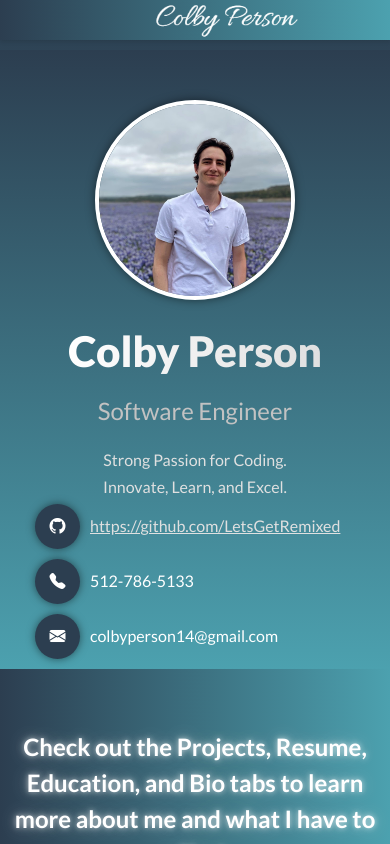
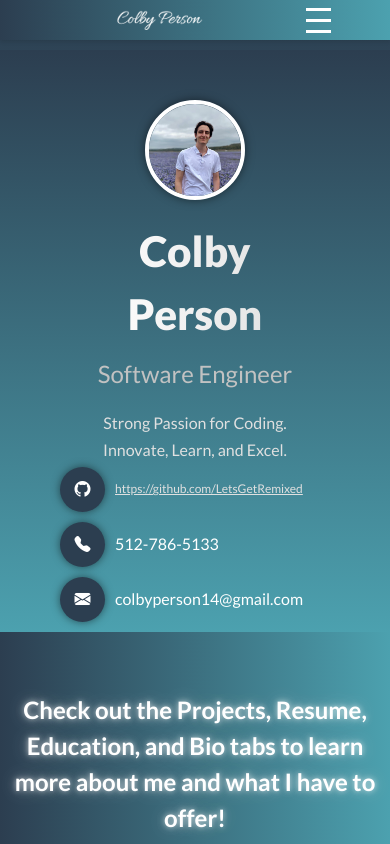
Before and after one commit to LetsGetRemixed/PersonalWebsite, a React (Create React App) app in the folder colby-person/: page / in a window 390 px wide. Built offline with nearby package versions, Linux system fonts and the light colour scheme; a web font is replaced by a local one.

Commit message:
more presentable phone screen

```diff
--- a/colby-person/src/components/Navigationbar/Navbar.css
+++ b/colby-person/src/components/Navigationbar/Navbar.css
@@ -86,16 +86,22 @@
     .navbar-container{
         height:40px;
         padding: 20px;
+        display:flex;
+        align-items:center;
     }
     .nav-links {
         display: none;
         flex-direction: column;
         width: 100%;
         position: absolute;
-        top: 60px;
+        top: 40px;
         left: 0;
         background: linear-gradient(to right, #2c3e50, #4ca1af);
         align-items: center; /* Center links horizontally */
+    }
+
+    .logo{
+      height:100px;
     }
 
     .nav-links.active {
@@ -108,5 +114,14 @@
 
     .hamburger-menu {
         display: flex;
+
     }
 }
+
+@media (max-width: 400px) {
+
+    .logo{
+        height:60px;
+      }
+
+}
--- a/colby-person/src/components/Projects/Projects.css
+++ b/colby-person/src/components/Projects/Projects.css
@@ -80,17 +80,22 @@ body p {
         margin-bottom: 20px; /* Add bottom margin for spacing */
         max-width: 500px; /* Adjust max-width for smaller screens */
     }
+
 }
 
-@media (max-width: 550px) {
+@media (max-width: 400px) {
     .project-card {
         flex-direction: column; /* Change flex direction to column for smaller screens */
-        align-items: center; /* Center items */
+        align-items: center;
+        /* Center items */
     }
 
     .project-image-container {
-        max-width: 200px; /* Adjust max-width for phone sizes */
+        max-width: 150px; /* Upper limit for horizontal images */
+        min-width: 160px; /* Adjust max-width for phone sizes */
     }
+
+
 }
 
 .project-details {
--- a/colby-person/src/components/homepage/Home.css
+++ b/colby-person/src/components/homepage/Home.css
@@ -177,3 +177,25 @@ body, html {
 
   }
 }
+
+@media (max-width: 400px){
+  .profile-pic {
+    width: 100px; /* Adjust size for smaller screens */
+    height: 100px; /* Adjust size for smaller screens */
+    margin-bottom: 20px; /* Space below the profile pic */
+}
+
+.intro-container{
+max-width: 200px;
+}
+.contact-info{
+  align-items: left;
+  margin-left:50px;
+}
+
+.contact-link{
+  font-size: 12px;
+
+}
+
+}
```
